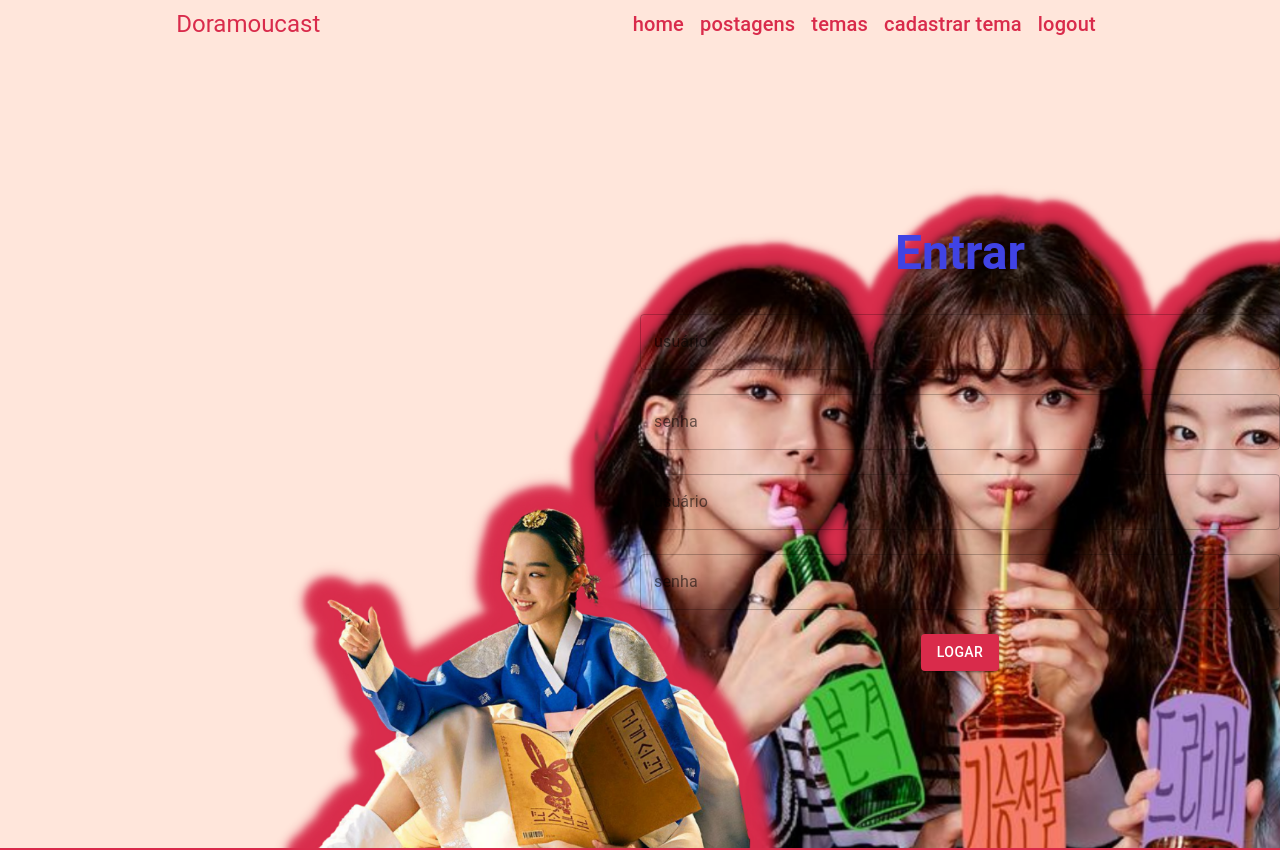
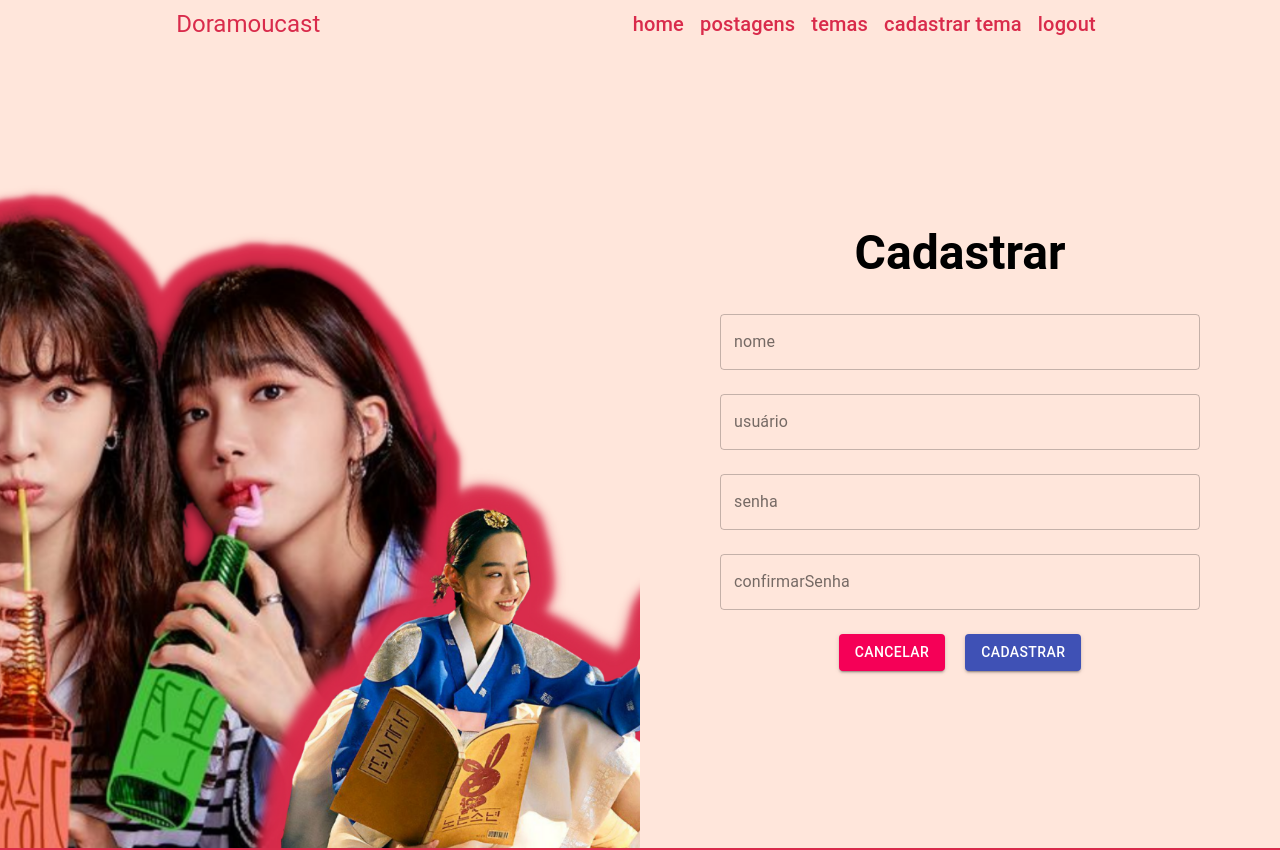
Before and after one commit to julianacsmacedo/Blog-Pessoal-React, a React (Create React App) app: page /cadastrousuario in a window 1280 px wide. Shown: the top 850 px of the page. Built offline with nearby package versions, Linux system fonts and the light colour scheme.

Commit message:
add cadastro

```diff
--- a/src/paginas/cadastroUsuario/CadastroUsuario.css
+++ b/src/paginas/cadastroUsuario/CadastroUsuario.css
@@ -1,8 +1,17 @@
-.imagem2{
+.imagem2 {
     background-image: url("../../assets/images/capaHome1.png");
     background-repeat: no-repeat;
-    width: 90vh;
+    transform: rotateY(180deg);
+    width: 100vh;
     min-height: 100vh;
     background-size: cover;
-    background-position: left;
+    background-position: center;
 }
+
+.texto2 {
+    font-weight: bold !important;
+}
+
+.btnCancelar {
+    margin-right: 20px !important;
+}
--- a/src/paginas/cadastroUsuario/CadastroUsuario.tsx
+++ b/src/paginas/cadastroUsuario/CadastroUsuario.tsx
@@ -6,20 +6,23 @@ import { Link } from 'react-router-dom';
 function CadastroUsuario() {
 
     return (
-        <Grid container direction='row' justifyContent='center' alignItems='center' className='imagem2 rotação-img'>
-            <Grid item xs={6} ></Grid>
+        <Grid container direction='row' justifyContent='center' alignItems='center' className='back'>
+            <Grid item xs={6} className='imagem2'></Grid>
             <Grid item xs={6} alignItems='center'>
-            <Box>
+            <Box paddingX={10}>
                 <form>
-                    <Typography variant="h3" gutterBottom align="center" component="h3" className="texto1">Entrar</Typography>
+                    <Typography variant="h3" gutterBottom align="center" component="h3" className="texto2">Cadastrar</Typography>
+                    <TextField id="nome" label="nome" variant="outlined" name="nome" margin="normal" fullWidth/>
                     <TextField id="usuario" label="usuário" variant="outlined" name="usuario" margin="normal" fullWidth />
                     <TextField id="senha" label="senha" variant="outlined" name="senha" margin="normal" type="password" fullWidth />
-                    <TextField id="usuario" label="usuário" variant="outlined" name="usuario" margin="normal" fullWidth />
-                    <TextField id="senha" label="senha" variant="outlined" name="senha" margin="normal" type="password" fullWidth />
+                    <TextField id="confirmarSenha" label="confirmarSenha" variant="outlined" name="confirmarSenha" margin="normal" type="password" fullWidth />
                     <Box marginTop={2} textAlign='center'>
-                        <Link to='/home' className='text-decorator-none'>
-                            <Button type='submit' variant='contained' className="botao">
-                                Logar
+                        <Link to='/login' className='text-decorator-none'>
+                            <Button variant='contained' color="secondary" className='btnCancelar'>
+                                Cancelar
+                            </Button>
+                            <Button type='submit' variant='contained' color="primary">
+                                Cadastrar
                             </Button>
                         </Link>
                     </Box>
```
